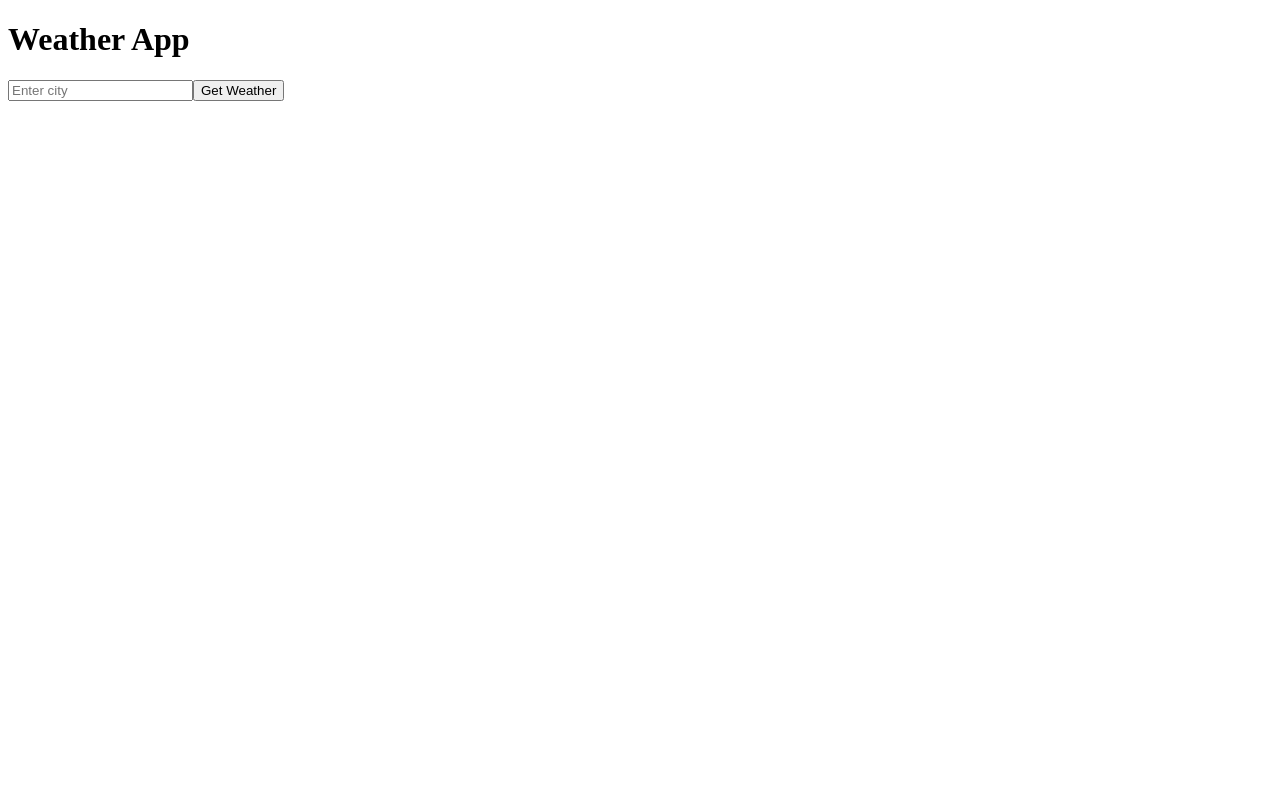
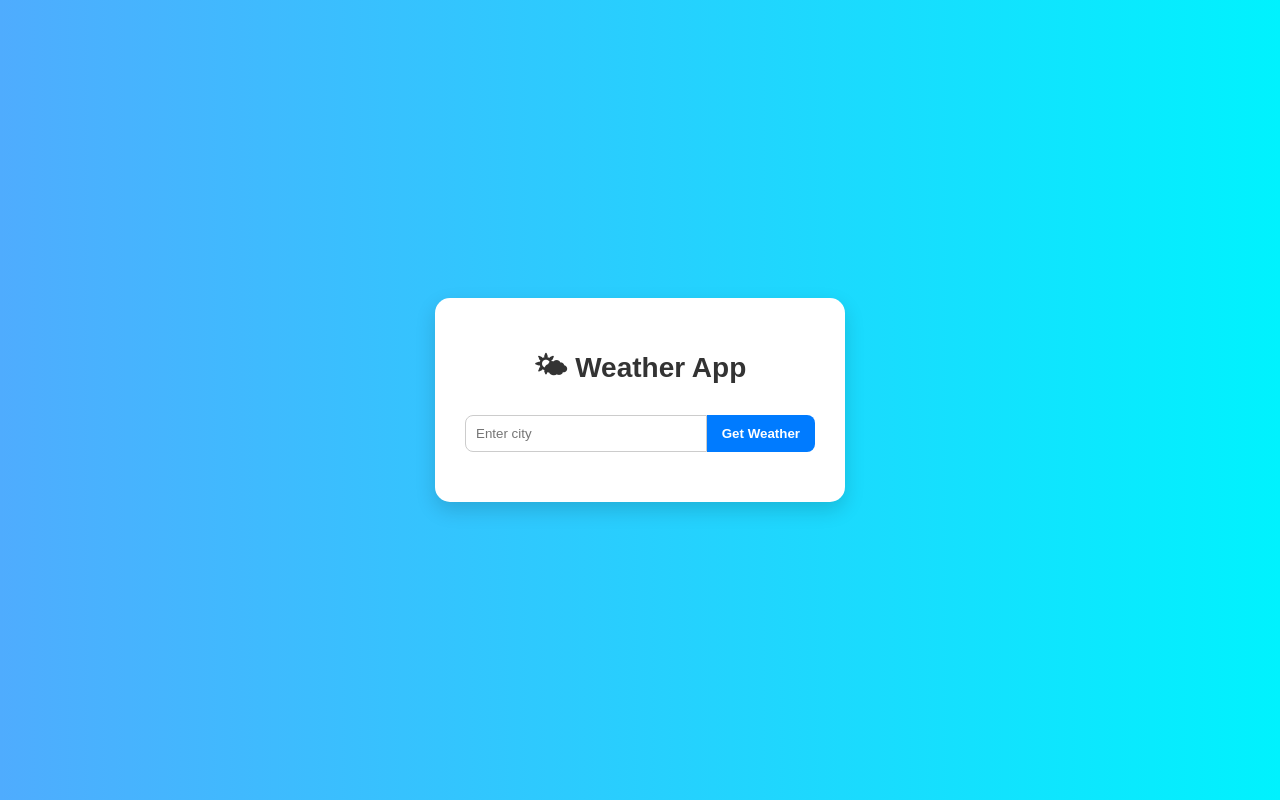
Before and after one commit to SourabhAswal/demo-weather-app-ui, a React (Create React App) app: page / in a window 1280 px wide. Built offline with nearby package versions, Linux system fonts and the light colour scheme.

Commit message:
ui buitify

```diff
--- /dev/null
+++ b/src/App.css
@@ -0,0 +1,86 @@
+body {
+  margin: 0;
+  font-family: Arial, Helvetica, sans-serif;
+  background: linear-gradient(to right, #4facfe, #00f2fe);
+  height: 100vh;
+  display: flex;
+  justify-content: center;
+  align-items: center;
+}
+
+.app-container {
+  display: flex;
+  justify-content: center;
+  align-items: center;
+  width: 100%;
+}
+
+.weather-card {
+  background: white;
+  padding: 30px;
+  border-radius: 15px;
+  box-shadow: 0 8px 20px rgba(0, 0, 0, 0.15);
+  text-align: center;
+  width: 350px;
+}
+
+.title {
+  font-size: 28px;
+  margin-bottom: 20px;
+  color: #333;
+}
+
+.input-group {
+  display: flex;
+  justify-content: center;
+  margin-bottom: 20px;
+}
+
+.input-group input {
+  padding: 10px;
+  border-radius: 8px 0 0 8px;
+  border: 1px solid #ccc;
+  outline: none;
+  flex: 1;
+}
+
+.input-group button {
+  padding: 10px 15px;
+  background: #007bff;
+  border: none;
+  color: white;
+  font-weight: bold;
+  border-radius: 0 8px 8px 0;
+  cursor: pointer;
+  transition: 0.3s;
+}
+
+.input-group button:hover {
+  background: #0056b3;
+}
+
+.weather-info {
+  margin-top: 20px;
+}
+
+.weather-info h2 {
+  margin: 0;
+  font-size: 22px;
+  color: #222;
+}
+
+.weather-info p {
+  margin: 5px 0;
+  color: #555;
+}
+
+.weather-info .temp {
+  font-size: 36px;
+  font-weight: bold;
+  color: #ff5722;
+}
+
+.error {
+  color: red;
+  margin-top: 10px;
+}
--- a/src/App.js
+++ b/src/App.js
@@ -1,4 +1,5 @@
 import { useState } from "react";
+import "./App.css"; // Import our CSS
 
 function App() {
   const [city, setCity] = useState("");
@@ -19,35 +20,32 @@ function App() {
   };
 
   return (
-    <div className="p-6 text-center">
-      <h1 className="text-2xl font-bold mb-4">Weather App</h1>
+    <div className="app-container">
+      <div className="weather-card">
+        <h1 className="title">🌤 Weather App</h1>
 
+        <div className="input-group">
           <input
-        className="border p-2 m-2"
             type="text"
             value={city}
             onChange={(e) => setCity(e.target.value)}
             placeholder="Enter city"
           />
-
-      <button
-        className="bg-blue-500 text-white px-4 py-2 rounded"
-        onClick={fetchWeather}
-      >
-        Get Weather
-      </button>
+          <button onClick={fetchWeather}>Get Weather</button>
+        </div>
 
         {weather && weather.main && (
-        <div className="mt-4">
-          <h2 className="text-xl">{weather.name}</h2>
+          <div className="weather-info">
+            <h2>{weather.name}</h2>
             <p>{weather.weather[0].description}</p>
-          <p className="font-bold">{weather.main.temp} °C</p>
+            <p className="temp">{weather.main.temp}°C</p>
           </div>
         )}
 
         {weather && weather.error && (
-        <p className="text-red-500 mt-4">{weather.error}</p>
+          <p className="error">{weather.error}</p>
         )}
+      </div>
     </div>
   );
 }
```
Lines whose indentation alone changed are shown as unchanged.
